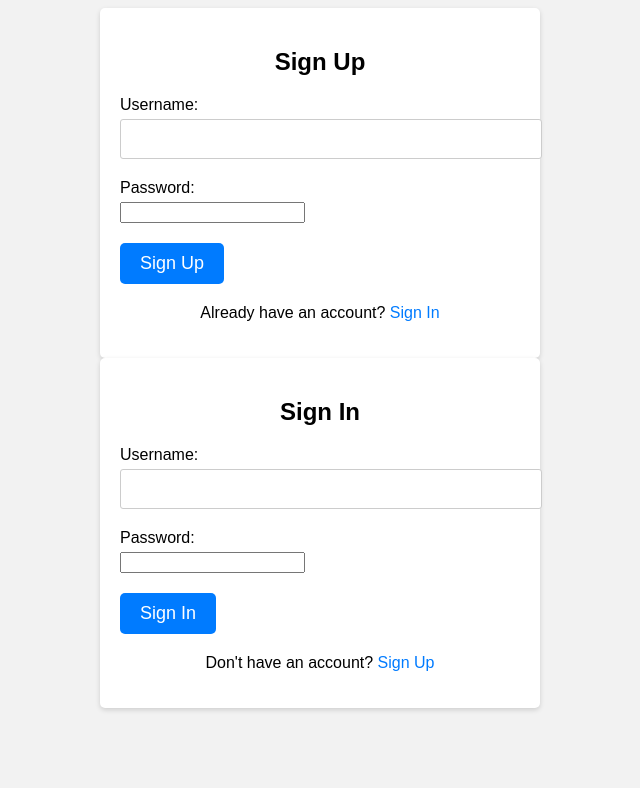
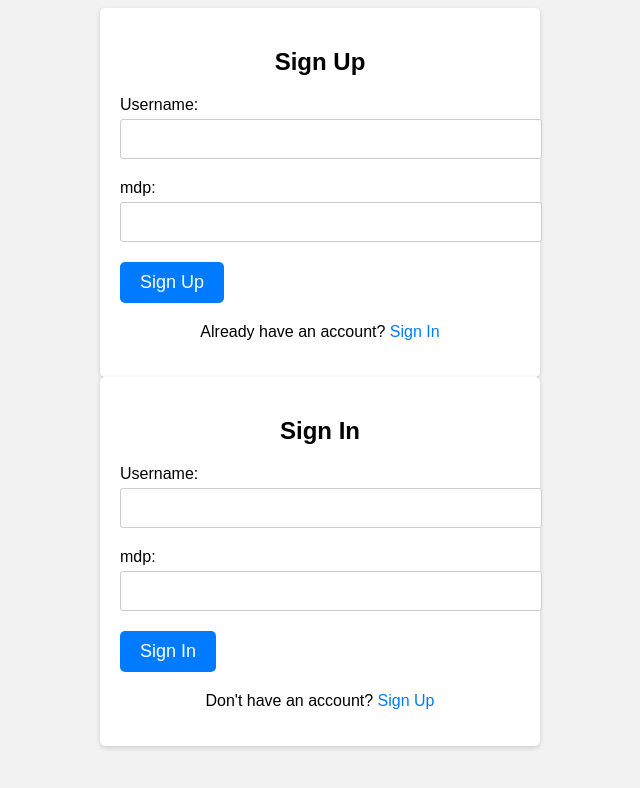
Before and after one commit to youssefzog/Jira, a plain HTML site: page signup_signin.html in a window 1280 px wide. Shown: the whole page, without its empty margins (320-960 px from the left). Drawn offline with Linux system fonts and the light colour scheme.

Commit message:
Update signup_signin.html

```diff
--- a/signup_signin.html
+++ b/signup_signin.html
@@ -31,7 +31,7 @@
         }
 
         input[type="text"],
-        input[type="mot de passe"] {
+        input[type="mdp"] {
             width: 100%;
             padding: 10px;
             border: 1px solid #ccc;
@@ -72,8 +72,8 @@
                 <input type="text" id="username" name="username" required>
             </div>
             <div class="form-group">
-                <label for="password">Password:</label>
-                <input type="password" id="password" name="password" required>
+                <label for="mdp">mdp:</label>
+                <input type="mdp" id="password" name="mdp" required>
             </div>
             <div class="form-group">
                 <input type="submit" value="Sign Up">
@@ -93,8 +93,8 @@
                 <input type="text" id="signin-username" name="signin-username" required>
             </div>
             <div class="form-group">
-                <label for="signin-password">Password:</label>
-                <input type="password" id="signin-password" name="signin-password" required>
+                <label for="signin-mdp">mdp:</label>
+                <input type="mdp" id="signin-mdp" name="signin-password" required>
             </div>
             <div class="form-group">
                 <input type="submit" value="Sign In">
```
